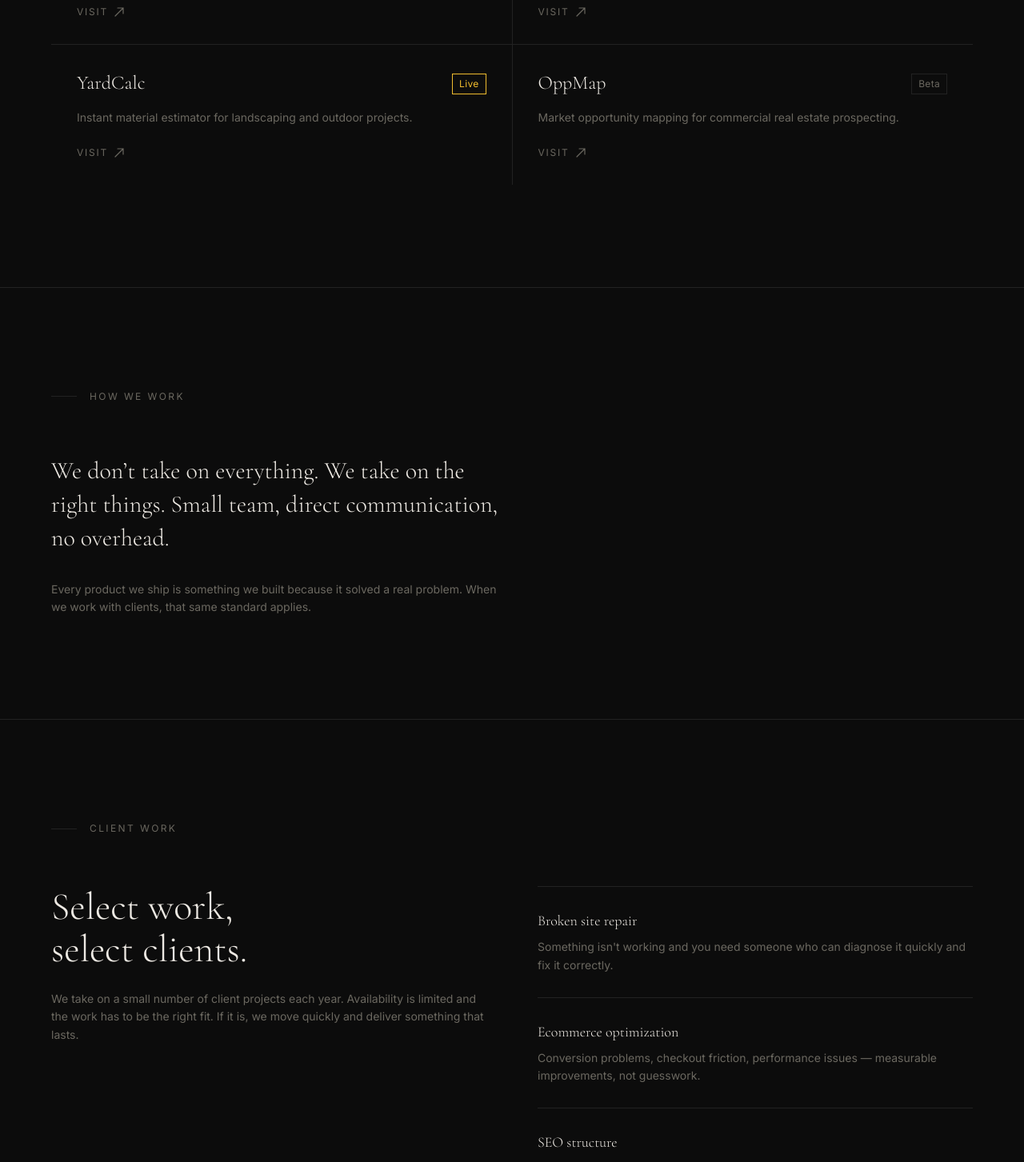
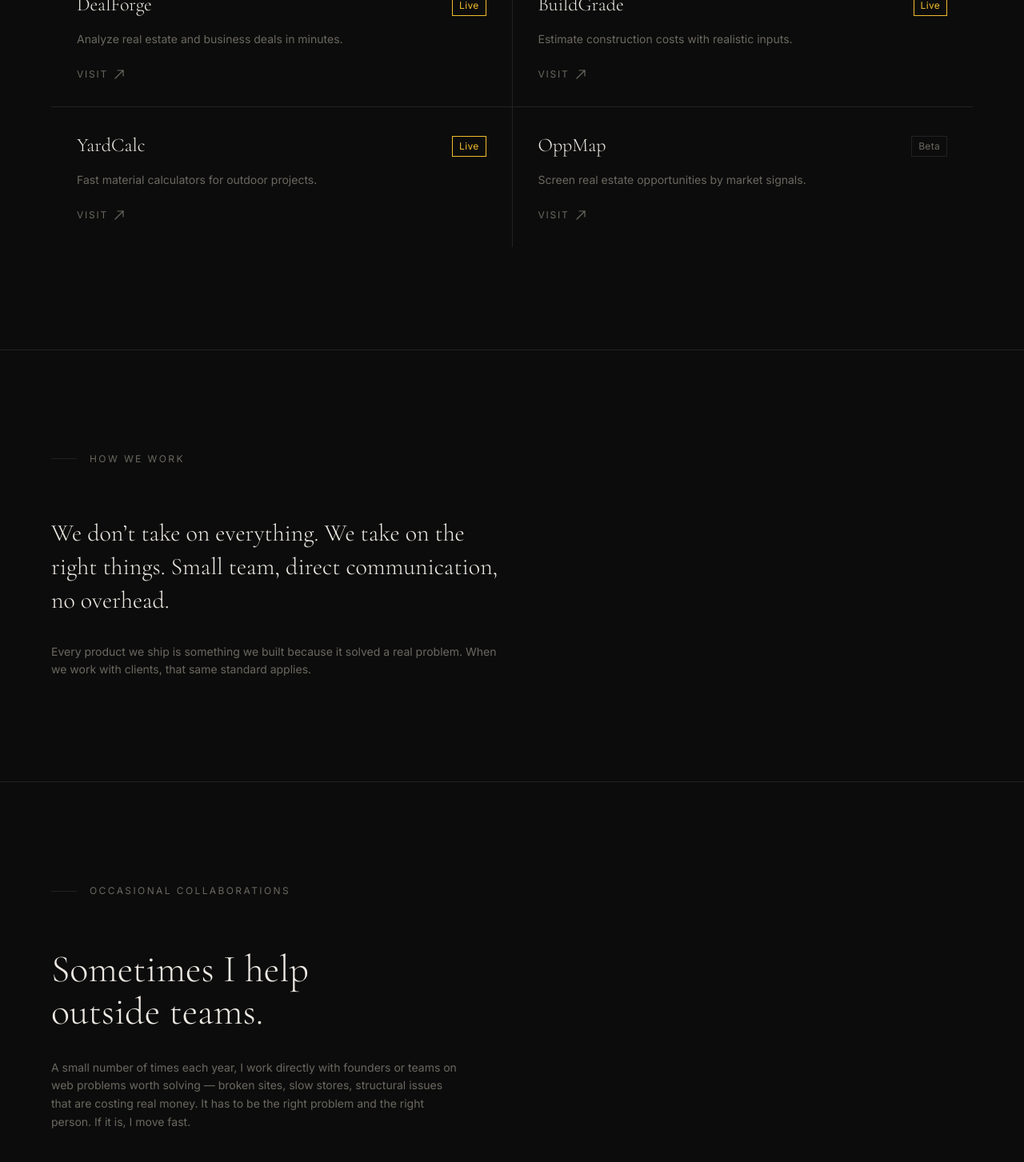
Before and after one commit to awright222/Meadowlark-Labs, a Next.js app: page / in a window 1280 px wide. Shown: the part 1240-2693 px from the top of the page at 80% size. Built offline with nearby package versions, Linux system fonts and the light colour scheme.

Commit message:
Refine copy and remove service-menu feel from client work section

```diff
--- a/src/components/Contact.tsx
+++ b/src/components/Contact.tsx
@@ -76,12 +76,20 @@ export default function Contact() {
               className="text-sm leading-relaxed"
               style={{ color: "var(--muted)" }}
             >
-              Not every project is a fit. If you think yours might be, tell us
+              Not every project is a fit. If you think yours might be, tell me
               what you&rsquo;re working on.
             </p>
           </div>
 
           <div>
+            <p
+              className="text-xs leading-relaxed mb-8"
+              style={{ color: "var(--muted)" }}
+            >
+              I take on a limited number of projects each year. If it&rsquo;s a
+              good fit, I&rsquo;ll get back to you.
+            </p>
+
             {status === "success" ? (
               <div className="py-8">
                 <p
@@ -94,7 +102,7 @@ export default function Contact() {
                   Message received.
                 </p>
                 <p className="text-sm" style={{ color: "var(--muted)" }}>
-                  We&rsquo;ll be in touch if it&rsquo;s a good fit.
+                  I&rsquo;ll be in touch if it&rsquo;s a good fit.
                 </p>
               </div>
             ) : (
--- a/src/components/Hero.tsx
+++ b/src/components/Hero.tsx
@@ -21,9 +21,11 @@ export default function Hero() {
             color: "var(--foreground)",
           }}
         >
-          We build
+          We build tools
           <br />
-          software.
+          for real-world
+          <br />
+          decisions.
         </h1>
 
         <p
@@ -31,7 +33,7 @@ export default function Hero() {
           style={{ color: "var(--muted)" }}
         >
           Meadowlark Labs is a small product studio. We ship focused web
-          applications and take on a handful of client projects each year.
+          applications and occasionally collaborate with outside teams.
         </p>
 
         <div className="mt-16 flex items-center gap-3">
--- a/src/components/Products.tsx
+++ b/src/components/Products.tsx
@@ -3,29 +3,25 @@
 const products = [
   {
     name: "DealForge",
-    description:
-      "Deal analysis and offer generation platform for real estate investors.",
+    tagline: "Analyze real estate and business deals in minutes.",
     status: "Live",
     href: "https://dealforgehq.com",
   },
   {
     name: "BuildGrade",
-    description:
-      "Construction bid and project management tools for residential builders.",
+    tagline: "Estimate construction costs with realistic inputs.",
     status: "Live",
     href: "https://buildgrade.io",
   },
   {
     name: "YardCalc",
-    description:
-      "Instant material estimator for landscaping and outdoor projects.",
+    tagline: "Fast material calculators for outdoor projects.",
     status: "Live",
     href: "https://yardcalc.app",
   },
   {
     name: "OppMap",
-    description:
-      "Market opportunity mapping for commercial real estate prospecting.",
+    tagline: "Screen real estate opportunities by market signals.",
     status: "Beta",
     href: "https://oppmap.io",
   },
@@ -105,7 +101,7 @@ export default function Products() {
                 </span>
               </div>
               <p className="text-sm leading-relaxed mb-6" style={{ color: "var(--muted)" }}>
-                {p.description}
+                {p.tagline}
               </p>
               <span
                 className="text-xs tracking-[0.15em] uppercase transition-colors duration-150 flex items-center gap-2"
--- a/src/components/SelectWork.tsx
+++ b/src/components/SelectWork.tsx
@@ -1,21 +1,3 @@
-const services = [
-  {
-    title: "Broken site repair",
-    description:
-      "Something isn't working and you need someone who can diagnose it quickly and fix it correctly.",
-  },
-  {
-    title: "Ecommerce optimization",
-    description:
-      "Conversion problems, checkout friction, performance issues — measurable improvements, not guesswork.",
-  },
-  {
-    title: "SEO structure",
-    description:
-      "Technical SEO, site architecture, and content structure built the right way from the ground up.",
-  },
-];
-
 export default function SelectWork() {
   return (
     <section
@@ -32,55 +14,31 @@ export default function SelectWork() {
             className="text-xs tracking-[0.2em] uppercase"
             style={{ color: "var(--muted)" }}
           >
-            Client work
+            Occasional collaborations
           </span>
         </div>
 
-        <div className="grid grid-cols-1 md:grid-cols-2 gap-16">
-          <div>
+        <div className="max-w-2xl">
           <h2
-              className="text-4xl sm:text-5xl font-light leading-[1.1] mb-6"
+            className="text-4xl sm:text-5xl font-light leading-[1.1] mb-8"
             style={{
               fontFamily: "var(--font-cormorant)",
               color: "var(--foreground)",
             }}
           >
-              Select work,
+            Sometimes I help
             <br />
-              select clients.
+            outside teams.
           </h2>
           <p
-              className="text-sm leading-relaxed"
+            className="text-sm leading-relaxed max-w-lg"
             style={{ color: "var(--muted)" }}
           >
-              We take on a small number of client projects each year. Availability
-              is limited and the work has to be the right fit. If it is, we move
-              quickly and deliver something that lasts.
+            A small number of times each year, I work directly with founders or
+            teams on web problems worth solving — broken sites, slow stores,
+            structural issues that are costing real money. It has to be the right
+            problem and the right person. If it is, I move fast.
           </p>
-          </div>
-
-          <div className="flex flex-col gap-0 border-t" style={{ borderColor: "var(--border)" }}>
-            {services.map((s) => (
-              <div
-                key={s.title}
-                className="py-7 border-b"
-                style={{ borderColor: "var(--border)" }}
-              >
-                <h3
-                  className="text-lg font-light mb-2"
-                  style={{
-                    fontFamily: "var(--font-cormorant)",
-                    color: "var(--foreground)",
-                  }}
-                >
-                  {s.title}
-                </h3>
-                <p className="text-sm leading-relaxed" style={{ color: "var(--muted)" }}>
-                  {s.description}
-                </p>
-              </div>
-            ))}
-          </div>
         </div>
       </div>
     </section>
```
Also changed, not shown: public/logo.png. Lines whose indentation alone changed are shown as unchanged.
